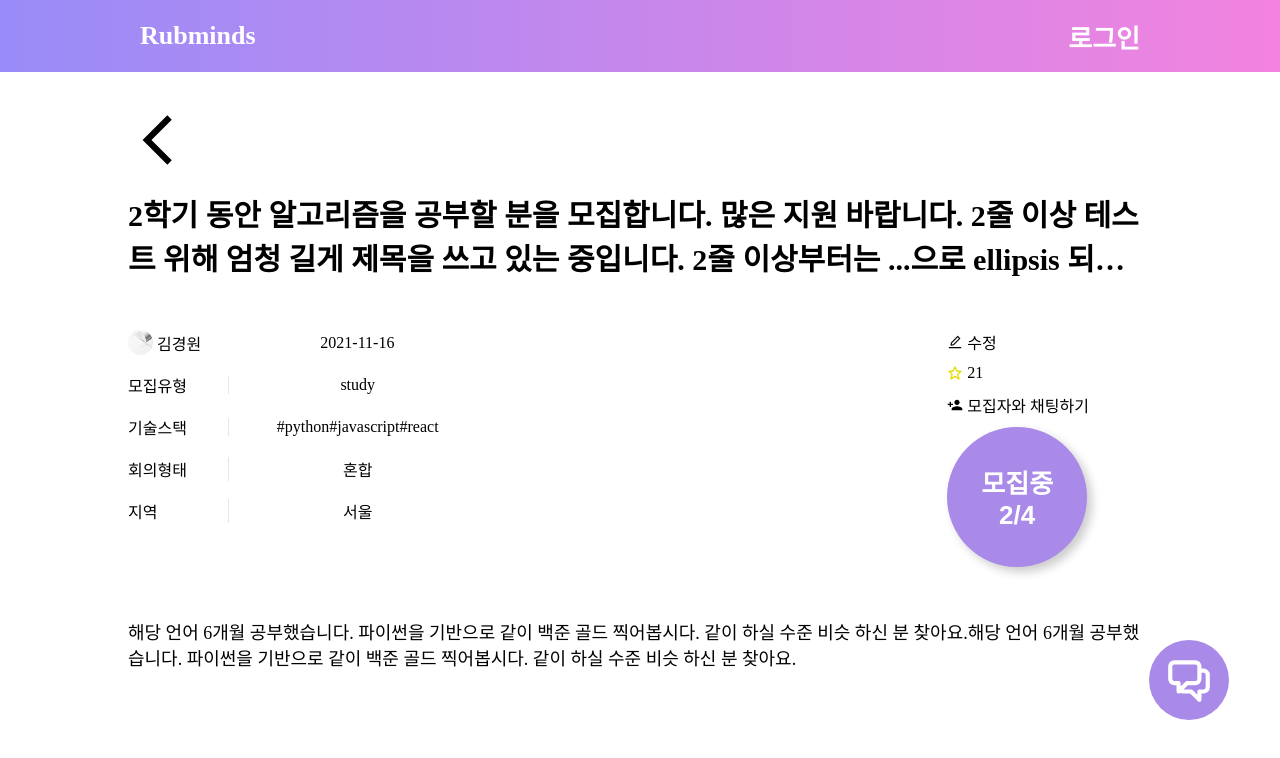
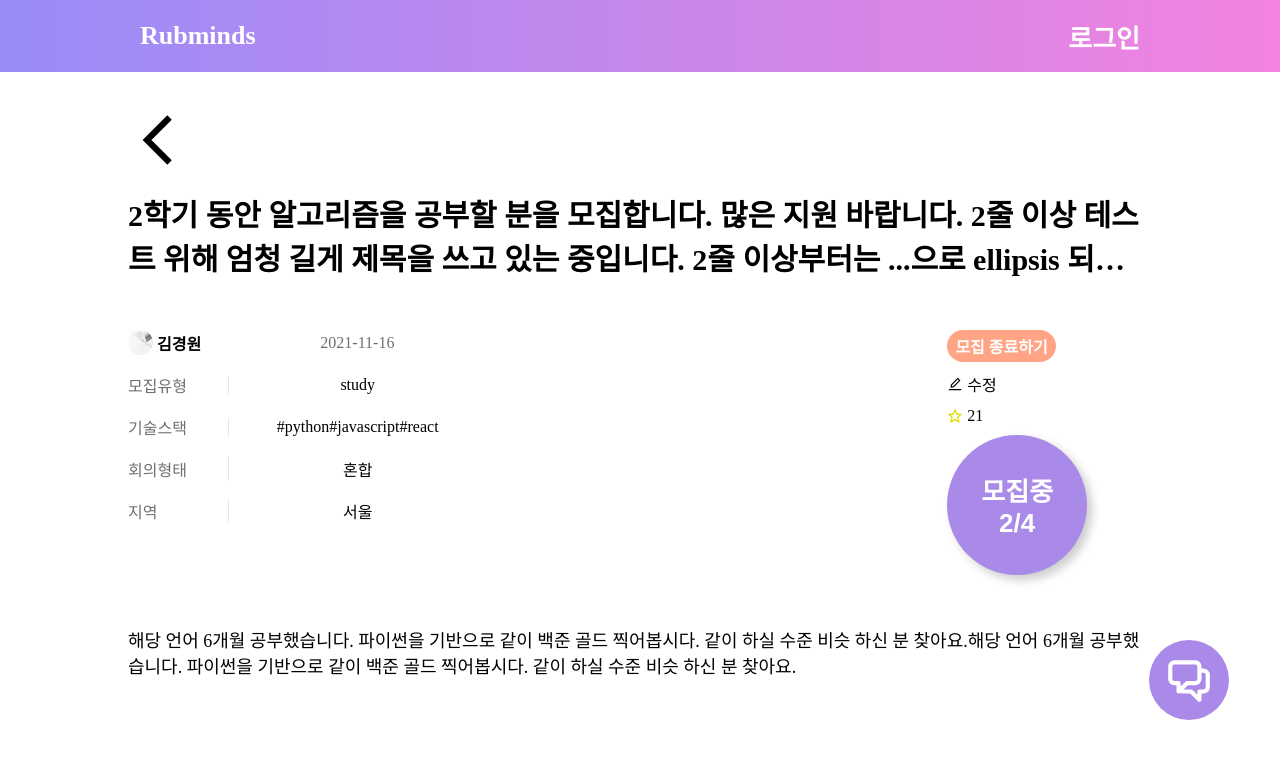
Before and after one commit to Rubminds/rubminds-frontend, a React (Create React App) app: page /detail in a window 1280 px wide. Shown: the top 758 px of the page. Built offline with nearby package versions, Linux system fonts and the light colour scheme.

Commit message:
feat: 게시글 상세 레이아웃 완성(#8)

```diff
--- a/src/components/PostDetail/DetailInfo/style.js
+++ b/src/components/PostDetail/DetailInfo/style.js
@@ -13,6 +13,7 @@ export const DetailInfoLeft = styled.div`
   align-items:center;
   flex: 1;
   position: relative;
+  color:#707070;
 `;
 export const DetailInfoRight = styled.div`
   ${flexCenter};
@@ -20,4 +21,5 @@ export const DetailInfoRight = styled.div`
   flex-wrap: wrap;
   border-left: 1px solid rgba(128, 128, 128, 0.199);
   padding:0 1%;
+
 `;
--- a/src/components/PostDetail/UserListModal/index.js
+++ b/src/components/PostDetail/UserListModal/index.js
@@ -1,26 +1,38 @@
-import React,{useCallback} from 'react';
+import React, { useCallback } from 'react';
 import * as S from './style';
-import { ExitBtn, Test } from '../../../assets/imgs'
+import { ExitBtn, Test } from '../../../assets/imgs';
+import { BsPlusCircleDotted } from 'react-icons/bs';
 
-const UserListModal = ({ userList, maxUserNum,closeModal }) => {
-    const AddUser = useCallback(()=>{
-        //팀원 추가 액션
-    },[])
+const UserListModal = ({ userList, maxUserNum, closeModal }) => {
+  const AddUser = useCallback(() => {
+    //팀원 추가 액션
+  }, []);
+  //모집되지 않은 인원자리에 팀원추가 버튼 생성
   const rendering = () => {
     const empty = [];
     for (let i = 0; i < maxUserNum - userList.length; i++) {
-      empty.push(<S.User key={i} onClick={AddUser}><S.UserAvatar src={Test}/>&nbsp;자리가 비었습니다.</S.User>);
+      empty.push(
+        <S.User key={i} onClick={AddUser}>
+          <BsPlusCircleDotted fontSize="30px" />
+          &nbsp;&nbsp;팀원 추가
+        </S.User>
+      );
     }
     return empty;
   };
   return (
     <S.UserListWrapper>
       <S.CloseBtn onClick={closeModal}>
-        <ExitBtn width="12px" height="12px"/>
+        <ExitBtn width="12px" height="12px" />
       </S.CloseBtn>
       <S.UserList>
         {userList.map((v) => {
-          return <S.User key={v.id}><S.UserAvatar src={Test}/>&nbsp;{v.userName}</S.User>;
+          return (
+            <S.User key={v.id}>
+              <S.UserAvatar src={Test} />
+              &nbsp;&nbsp;{v.userName}
+            </S.User>
+          );
         })}
         {rendering()}
       </S.UserList>
--- a/src/components/PostDetail/UserListModal/style.js
+++ b/src/components/PostDetail/UserListModal/style.js
@@ -27,6 +27,7 @@ export const User = styled.li`
   & + & {
     border-top: 1px solid rgba(128, 128, 128, 0.199);
   }
+  font-size:14px;
 `;
 
 export const UserAvatar = styled.img`
--- a/src/pages/PostDetailPage/index.js
+++ b/src/pages/PostDetailPage/index.js
@@ -3,7 +3,7 @@ import { useHistory } from 'react-router-dom';
 import * as S from './style';
 import { MdOutlineArrowBackIos, MdPersonAdd } from 'react-icons/md';
 import { BiStar } from 'react-icons/bi';
-import {AiOutlineEdit} from 'react-icons/ai'
+import { AiOutlineEdit } from 'react-icons/ai';
 
 import { Test } from '../../assets/imgs';
 import { DetailInfo, UserListModal } from '../../components';
@@ -68,17 +68,21 @@ const PostDetailPage = () => {
           ) : (
             <>
               {me === post.author ? (
+                <>
+                  <S.DetailInfoContent toBtn>
+                    모집 종료하기
+                  </S.DetailInfoContent>
+                  <S.DetailInfoContent>
+                    <AiOutlineEdit /> &nbsp;수정
+                  </S.DetailInfoContent>
+                </>
+              ) : (
                 <S.DetailInfoContent>
-                  <AiOutlineEdit/> &nbsp;수정
+                  <MdPersonAdd /> &nbsp;모집자와 채팅하기
                 </S.DetailInfoContent>
-              ) : (
-                <></>
               )}
               <S.DetailInfoContent>
                 <BiStar color="#E4DC00" /> &nbsp;{post.star}
-              </S.DetailInfoContent>
-              <S.DetailInfoContent>
-                <MdPersonAdd /> &nbsp;모집자와 채팅하기
               </S.DetailInfoContent>
               <S.DetailInfoContent>
                 <S.PostStatusCircle onClick={openModal}>
--- a/src/pages/PostDetailPage/style.js
+++ b/src/pages/PostDetailPage/style.js
@@ -1,4 +1,4 @@
-import styled from 'styled-components';
+import styled, { css } from 'styled-components';
 import { flexColumn, flexCenter, flexBetween } from '../../constants';
 
 export const PostDetailWrapper = styled.div`
@@ -39,12 +39,14 @@ export const DetailInfoLeft = styled.div`
   align-items: center;
   flex: 1;
   position: relative;
+  font-weight: bold;
 `;
 export const DetailInfoRight = styled.div`
   ${flexCenter}
   flex: 2.5;
   flex-wrap: wrap;
   padding: 0 1%;
+  color: #707070;
 `;
 
 export const AuthorAvatar = styled.img`
@@ -56,9 +58,20 @@ export const AuthorAvatar = styled.img`
 export const DetailInfoContent = styled.div`
   display: flex;
   align-items: center;
+  cursor: pointer;
   & + & {
     margin-top: 5%;
   }
+  ${(props) =>
+    props.toBtn &&
+    css`
+      background-color:#ffa586;
+      padding:2% 4%;
+      border-radius:20px;
+      color: #fff;
+      font-weight:bold;
+      width:fit-content;
+    `}
 `;
 export const PostStatusCircle = styled.button`
   width: 140px;
```
